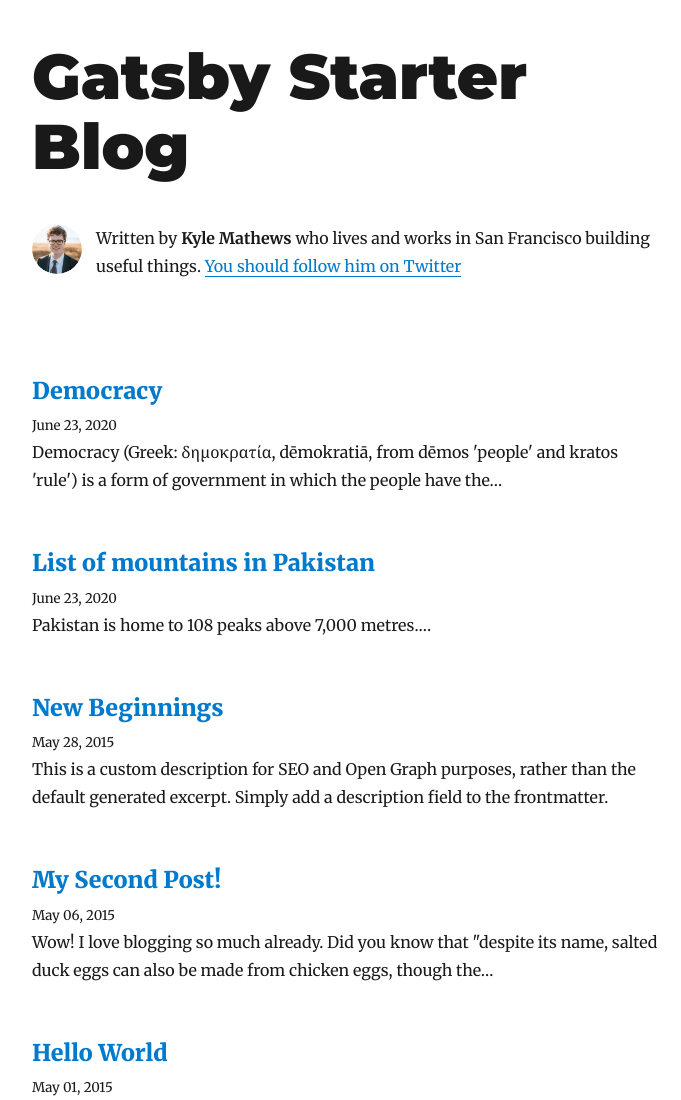
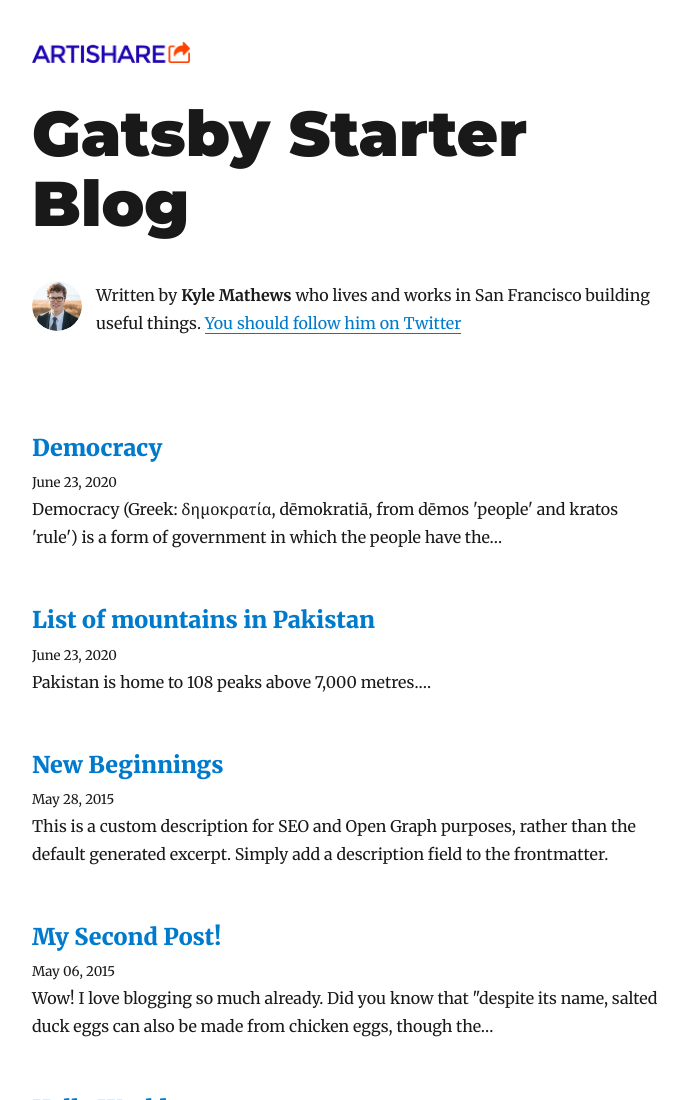
Before and after one commit to fahadsaleemfd/starter, a Gatsby site: page / in a window 1280 px wide. Shown: the top 1100 px of the page, without its empty margins (293-974 px from the left). Built offline with nearby package versions, Linux system fonts and the light colour scheme; Gatsby itself is replaced by a stand-in of ours; some packages are replaced by stand-ins of ours.

Commit message:
add logo in layout js file

```diff
--- a/src/components/layout.js
+++ b/src/components/layout.js
@@ -1,6 +1,6 @@
 import React from "react"
 import { Link } from "gatsby"
-
+import logo from  "./assets/logo.png"
 import { rhythm, scale } from "../utils/typography"
 
 const Layout = ({ location, title, children }) => {
@@ -9,6 +9,9 @@ const Layout = ({ location, title, children }) => {
 
   if (location.pathname === rootPath) {
     header = (
+      <div>
+        <img src={logo} alt="Image not found"  width="25%"/>
+
       <h1
         style={{
           ...scale(1.5),
@@ -26,6 +29,7 @@ const Layout = ({ location, title, children }) => {
           {title}
         </Link>
       </h1>
+      </div>
     )
   } else {
     header = (
```
Also changed, not shown: src/components/assets/logo.png (added).
